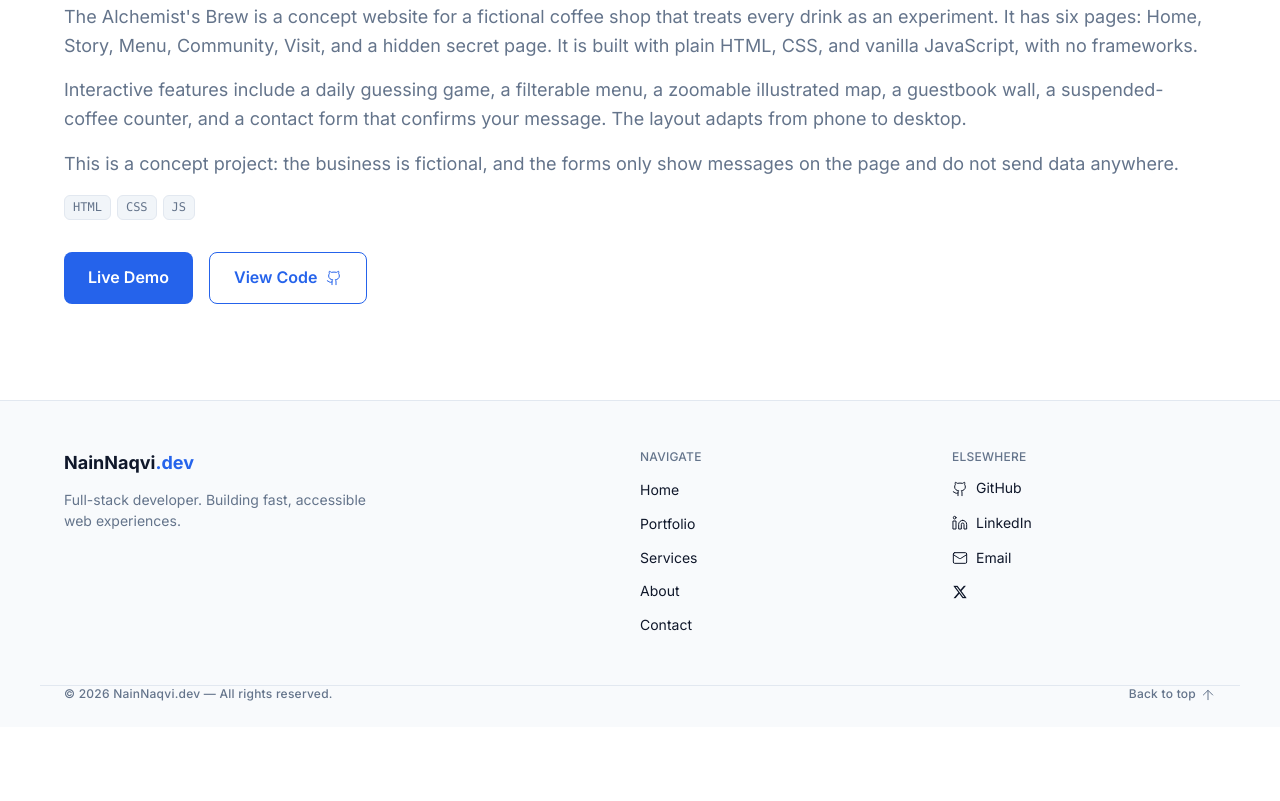
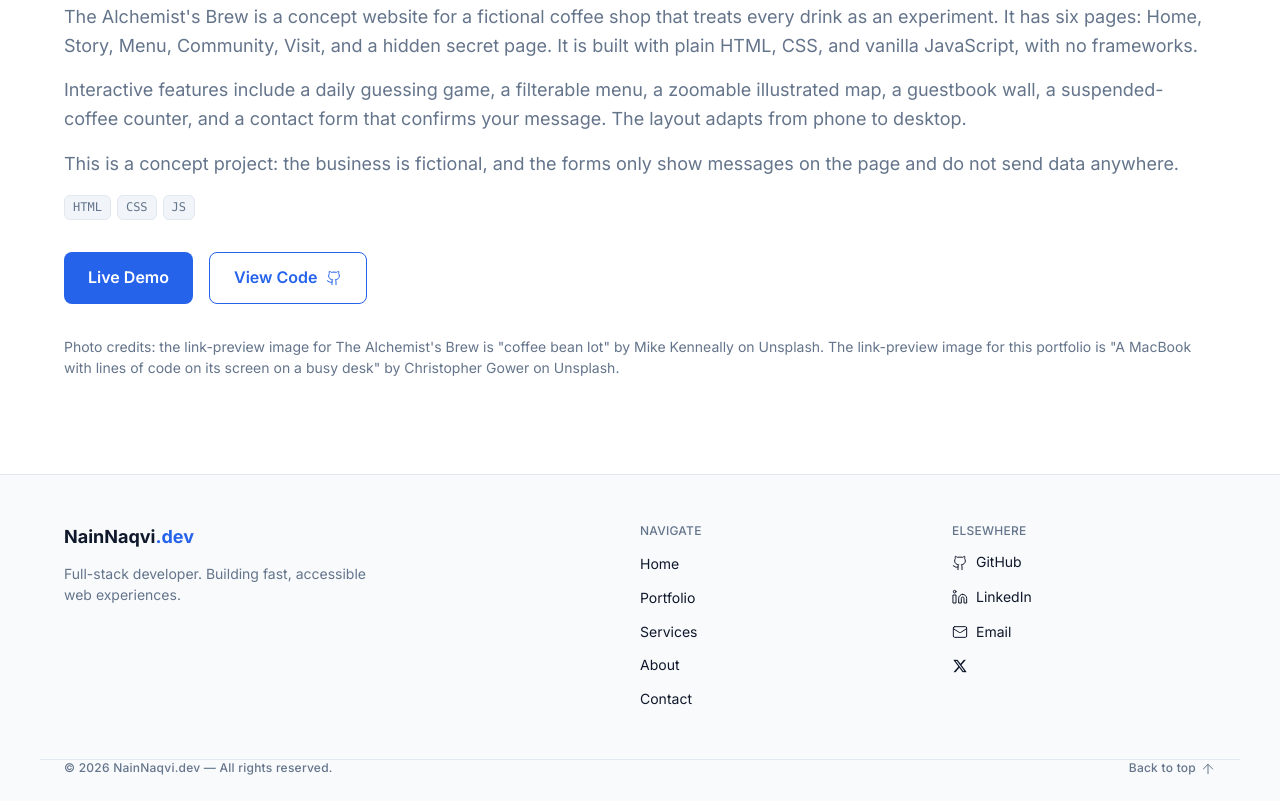
Before and after one commit to NainNaqvi-dev/Portfolio-website, a plain HTML site: page project1.html in a window 1280 px wide. Shown: the part 999-1800 px from the top of the page. Before the commit the page ends 1726 px from the top, so only its background shows below. Drawn offline with Linux system fonts and the light colour scheme.

Commit message:
Add files via upload

```diff
--- a/project1.html
+++ b/project1.html
@@ -270,6 +270,13 @@
         <svg class="icon icon-sm" aria-hidden="true"><use href="#i-github"/></svg>
       </a>
      </div>
+     <p class="small text-muted" style="margin-top: 32px;">
+       Photo credits: the link-preview image for The Alchemist's Brew is
+       <a href="https://unsplash.com/photos/coffee-bean-lot-TD4DBagg2wE" target="_blank" rel="noopener noreferrer">"coffee bean lot"</a>
+       by Mike Kenneally on Unsplash. The link-preview image for this portfolio is
+       <a href="https://unsplash.com/photos/a-macbook-with-lines-of-code-on-its-screen-on-a-busy-desk-m_HRfLhgABo" target="_blank" rel="noopener noreferrer">"A MacBook with lines of code on its screen on a busy desk"</a>
+       by Christopher Gower on Unsplash.
+     </p>
      </div>
   </main>
 
```
